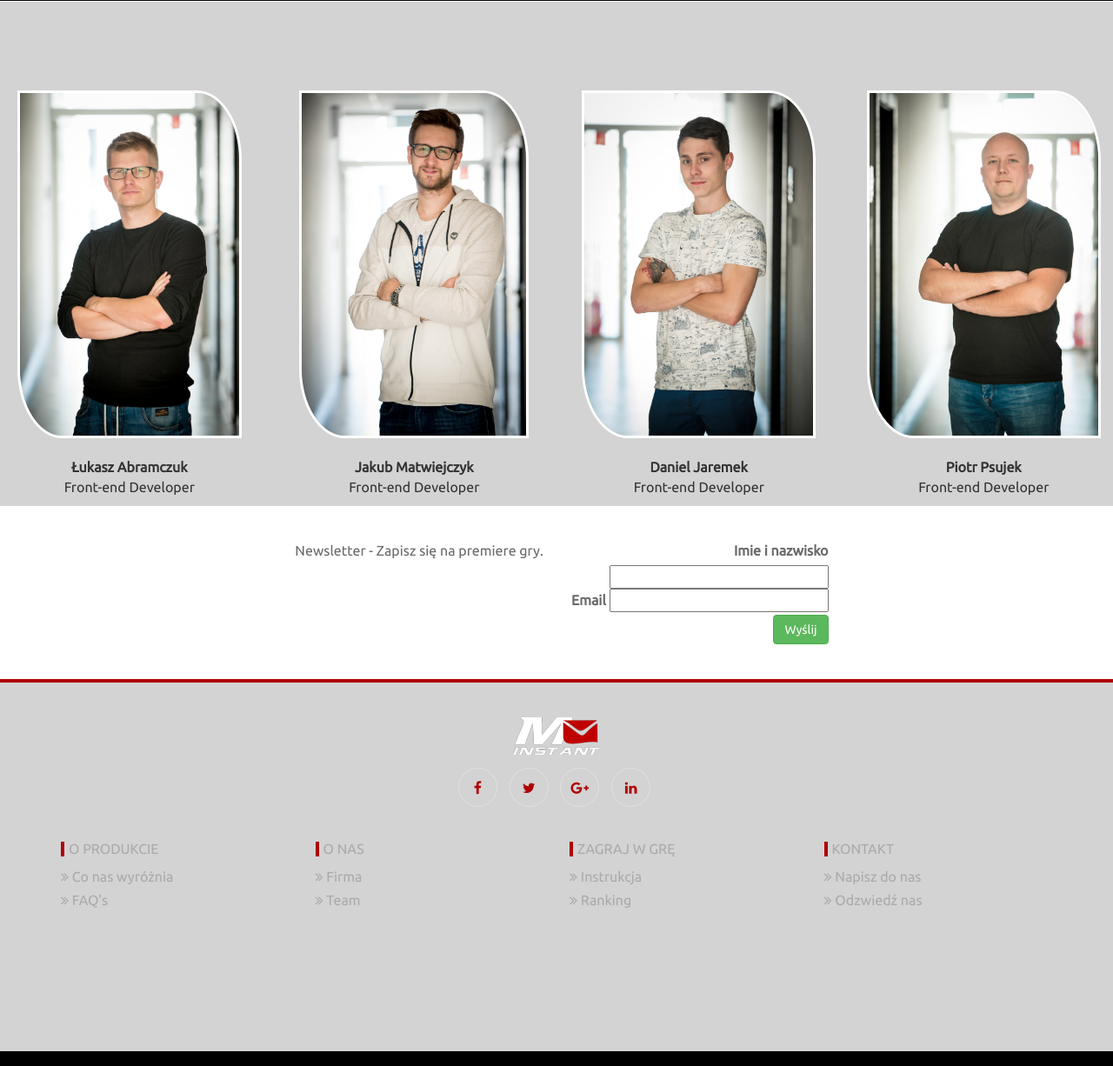
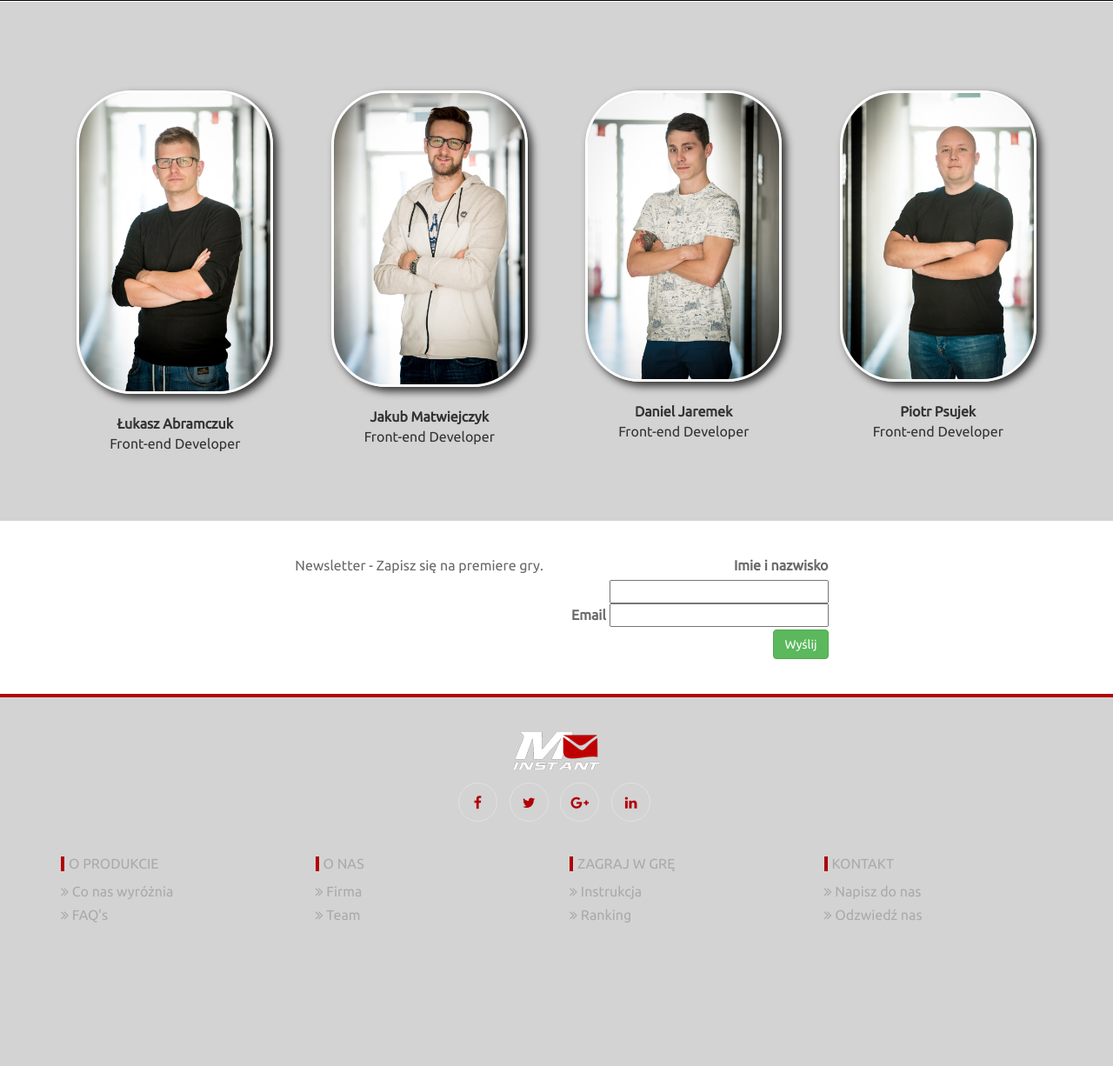
Before and after one commit to infoshareacademy/jfddl2-imail, a PHP site: page / in a window 1280 px wide. Shown: the part 1579-2805 px from the top of the page at 87% size. Run offline with PHP 8.4, Linux system fonts and the light colour scheme; some libraries are stand-ins or nearby versions.

Commit message:
hard work

```diff
--- a/css/style.css
+++ b/css/style.css
@@ -137,6 +137,7 @@ article {
     font-size: 1.1em;
     font-family: 'Ubuntu', sans-serif;
 
+
 }
 
 h3 {
@@ -145,11 +146,10 @@ h3 {
 }
 
 .imgau {
-    height: 400px;
-    width: auto;
+    max-width: 100%;
     margin: 0px auto;
-    border-bottom-left-radius: 20%;
-    border-top-right-radius: 20%;
+    box-shadow: 5px 5px 10px;
+    border-radius: 63px;
     border: 3px solid white;
     margin-top: 1.5px;
     font-family: 'Ubuntu', sans-serif;
@@ -170,6 +170,7 @@ h3 {
 
 .names {
     text-align: center;
+    padding: 0 0 30% 0;
 }
 
 /* Cookie warning */
@@ -280,3 +281,7 @@ footer.nb-footer .footer-info-single p {
 /*footer.nb-footer .copyright p {*/
     /*margin: 0;*/
     /*padding: 0;*/
+
+.imgau-wrapper {
+    padding: 0 7%;
+}
--- a/index.html
+++ b/index.html
@@ -48,7 +48,8 @@
                             </li>
 
                             <li class="dropdown">
-                                <a href="#product" class="dropdown-toggle" data-toggle="dropdown">Produkt<span class="caret"></span></a>
+                                <a href="#product" class="dropdown-toggle" data-toggle="dropdown">Produkt<span
+                                        class="caret"></span></a>
                                 <ul class="dropdown-menu" role="menu">
                                     <li><a href="<?php echo base_url() ?>juniorcollege">About us</a></li>
                                     <li><a href="<?php echo base_url() ?>course">Course</a></li>
@@ -170,30 +171,40 @@
 
 <a name="aboutus"></a>
 <div class="aboutus">
+    <div class="container">
         <div class="row">
             <div class="col-lg-3 col-md-6 col-xs-12">
+                <div class="imgau-wrapper">
                     <img class="imgau" style="display: block;" src="lukasz.jpg" alt=""/>
                     <br>
                     <p class="names"><strong>Łukasz Abramczuk</strong>
                         <br>Front-end Developer</p>
                 </div>
+            </div>
             <div class="col-lg-3 col-md-6 col-xs-12">
+                <div class="imgau-wrapper">
                     <img class="imgau" style="display: block;" src="kuba.jpg" alt=""/>
                     <br>
                     <p class="names"><strong>Jakub Matwiejczyk</strong>
                         <br>Front-end Developer</p>
                 </div>
+            </div>
             <div class="col-lg-3 col-md-6 col-xs-12">
+                <div class="imgau-wrapper">
                     <img class="imgau" style="display: block;" src="daniel.jpg" alt=""/>
                     <br>
                     <p class="names"><strong>Daniel Jaremek</strong>
                         <br>Front-end Developer</p>
                 </div>
+            </div>
             <div class="col-lg-3 col-md-6 col-xs-12">
+                <div class="imgau-wrapper">
                     <img class="imgau" style="display: block;" src="piotr.jpg" alt=""/>
                     <br>
                     <p class="names"><strong>Piotr Psujek</strong>
                         <br>Front-end Developer</p>
+                </div>
+            </div>
         </div>
     </div>
 
```
Lines whose indentation alone changed are shown as unchanged.
